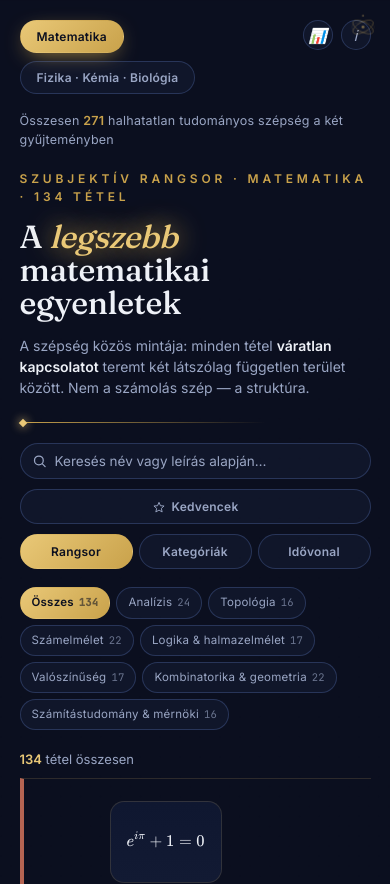
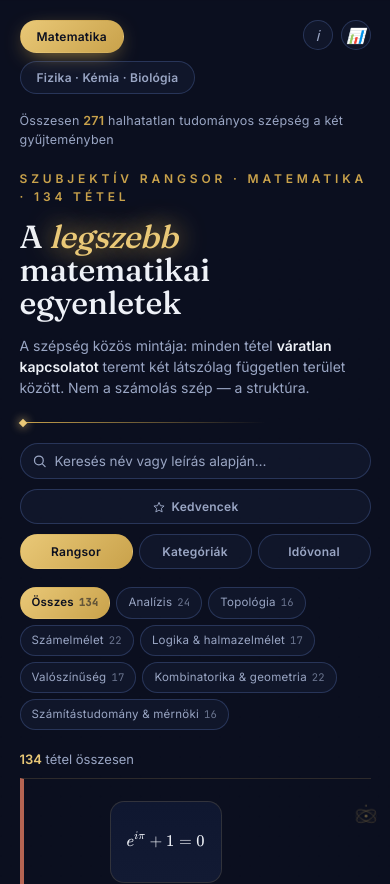
Before and after one commit to banyaattila-crypto/tudomanyos-szepsegek, a plain HTML site: page index.html in a window 390 px wide. Shown: the top 884 px of the page. Drawn offline with nearby package versions, Linux system fonts and the light colour scheme.

Commit message:
Add files via upload

```diff
--- a/index.html
+++ b/index.html
@@ -288,7 +288,10 @@
     50%{transform:scale(1.07);}
   }
   @media(max-width:640px){
-    .logo-mark{opacity:.55;width:26px;height:26px;}
+    .logo-mark{
+      opacity:.5;width:24px;height:24px;
+      top:auto;bottom:16px;right:12px;
+    }
   }
 
   /* ---- Filter bar ---- */
@@ -746,8 +749,8 @@
       <button type="button" class="dbtn" data-domain="fizika">Fizika · Kémia · Biológia</button>
     </div>
     <div class="top-row-actions">
+      <button type="button" class="info-btn" id="infoBtn" aria-label="A gyűjteményről" title="A gyűjteményről">ℹ</button>
       <button type="button" class="info-btn" id="statsBtn" aria-label="Statisztika" title="Statisztika">📊</button>
-      <button type="button" class="info-btn" id="infoBtn" aria-label="A gyűjteményről" title="A gyűjteményről">ℹ</button>
     </div>
   </div>
   <p class="grand-total" id="grandTotal"></p>
```
